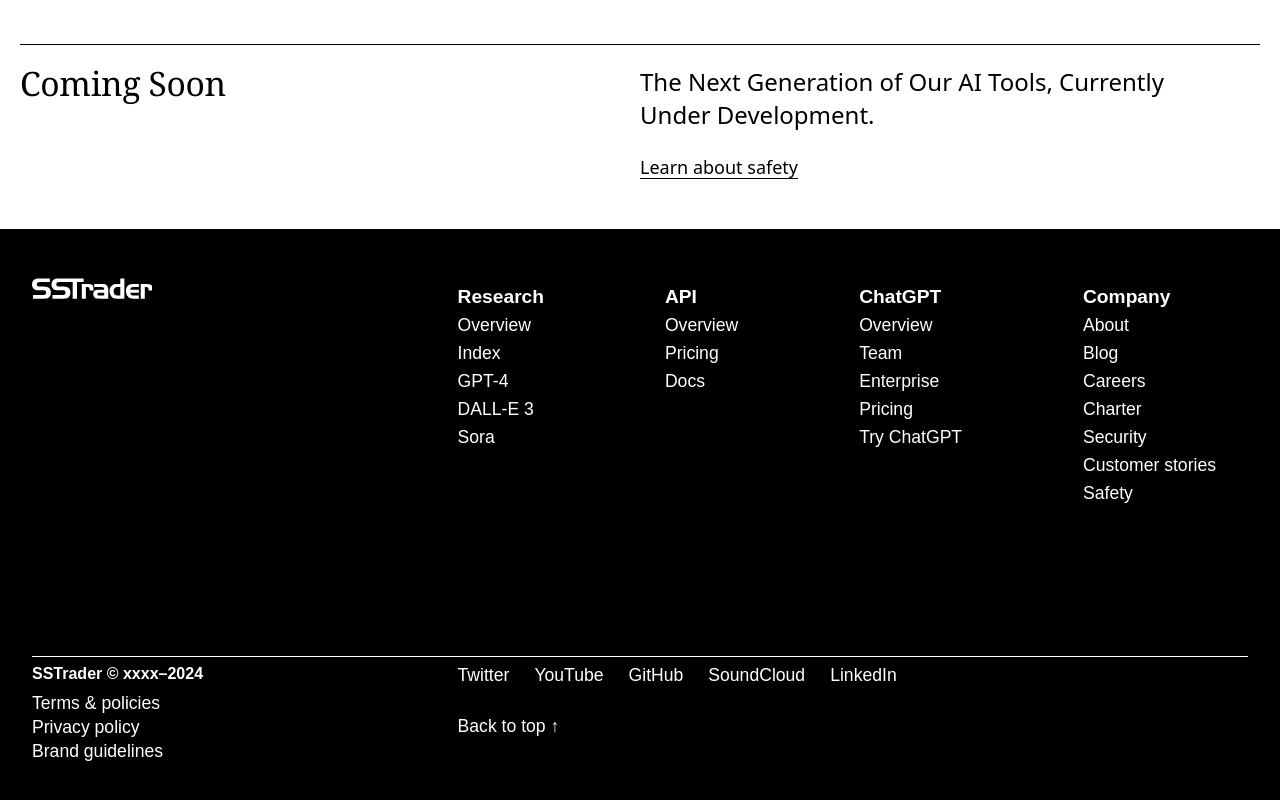
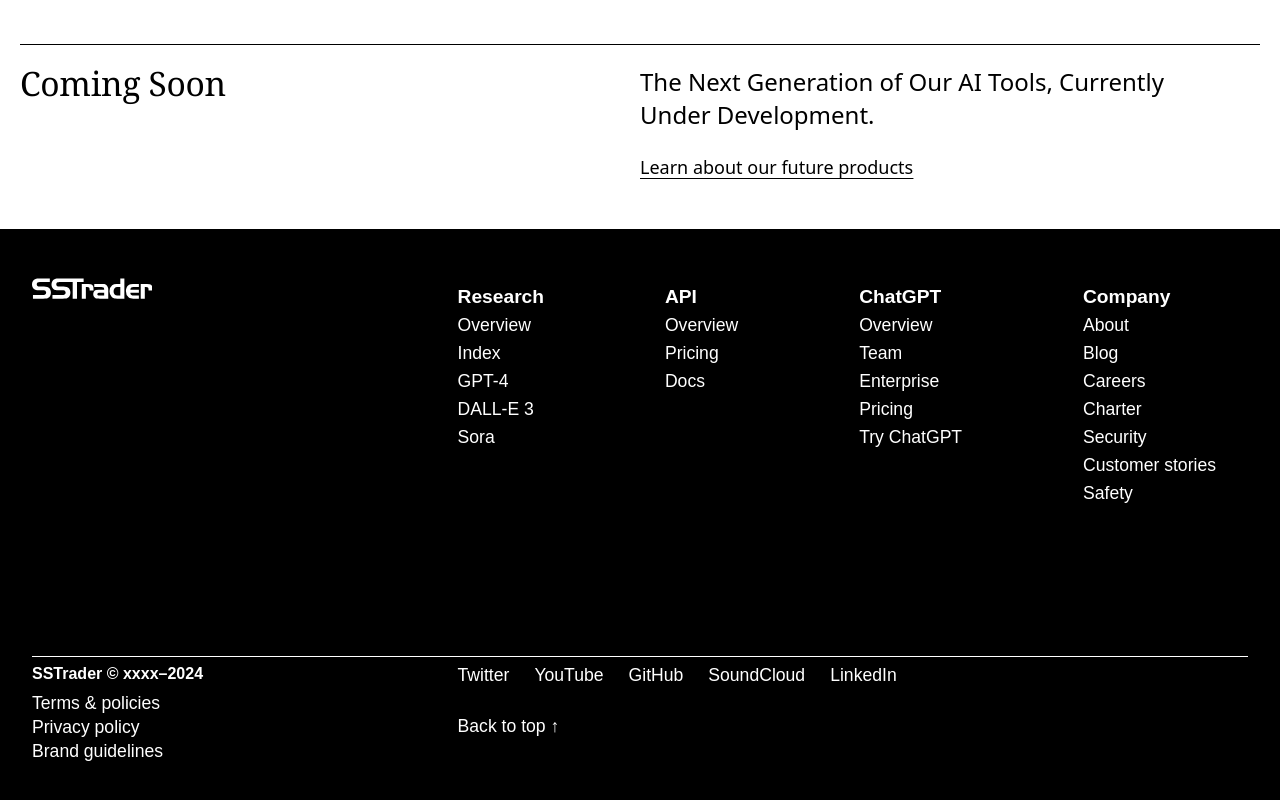
Before and after one commit to ganev11/SST-blog, a Nuxt app: page /research/overview in a window 1280 px wide. Shown: the part 3314-4114 px from the top of the page. Built offline with nearby package versions, Linux system fonts and the light colour scheme; no server answers.

Commit message:
Update index.vue

```diff
--- a/pages/research/overview/index.vue
+++ b/pages/research/overview/index.vue
@@ -139,7 +139,7 @@
       <div class="text">
         <p>The Next Generation of Our AI Tools, Currently Under Development.</p>
         <span class="underline">
-          <a href="/"> Learn about safety </a>
+          <a href="/"> Learn about our future products </a>
         </span>
       </div>
     </div>
```
